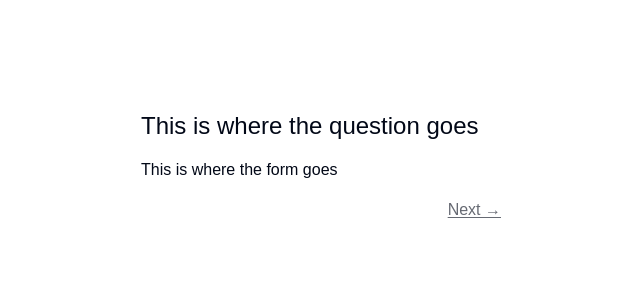
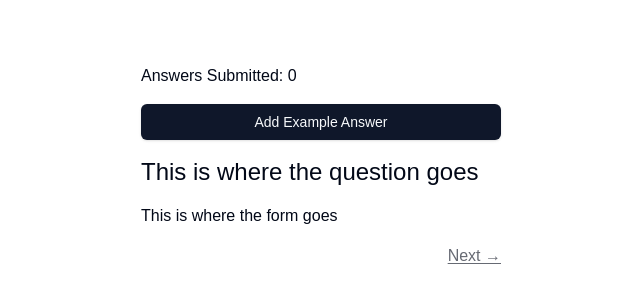
Before and after one commit to richard-xue-vrx/Unihack2025, a Next.js app in the folder frontend/: page /survey in a window 1280 px wide. Shown: the part 234-534 px from the top of the page, without its empty margins (319-959 px from the left). Built offline with nearby package versions, Linux system fonts and the light colour scheme; a web font is replaced by a local one.

Commit message:
frontend context for questions and function done

```diff
--- a/frontend/app/survey/layout.tsx
+++ b/frontend/app/survey/layout.tsx
@@ -1,11 +1,13 @@
+import { UserDataContextProvider } from "@/context/UserDataContext";
+
 export default function RootLayout({
   children,
 }: Readonly<{
   children: React.ReactNode;
 }>) {
   return (
-    <>
+    <UserDataContextProvider>
       {children}
-    </>
+    </UserDataContextProvider>
   );
 }
--- a/frontend/app/survey/page.tsx
+++ b/frontend/app/survey/page.tsx
@@ -2,10 +2,42 @@
 import React from "react";
 import Link from "next/link";
 
+import { AnsweredQuestion, UserDataContextType, useUserData } from "@/context/UserDataContext";
+import { Button } from "@/components/ui/button";
+
+const addQuestionAnswer = (answeredQuestion: AnsweredQuestion, context: UserDataContextType) => {
+  const { userData, setUserData } = context;
+  const newUserData = JSON.parse(JSON.stringify(userData));
+  newUserData.questions.push(answeredQuestion);
+  setUserData(newUserData);
+}
+
 export default function Survey() {
+  const context = useUserData();
+  if (!context) return <div>Error: UserDataProvider is missing</div>;
+  const { userData, setUserData } = context;
+
+  const handleAddQuestionAnswer = () => {
+    addQuestionAnswer({
+      category_name: "life_goals",
+      type: "BINARY",
+      is_self_question: true,
+      is_similar_question: true,
+      question: "some question that we add",
+      answers: [{
+        answer1: 1,
+        answer2: 0,
+      }]
+    }, context);
+  }
+
   return (
     <div className="flex justify-center items-center h-screen gap-8">
       <main className="flex flex-col space-y-4 min-w-[360px] max-w-[480px]">
+        <div>
+          Answers Submitted: {userData.questions.length}
+        </div>
+        <Button onClick={() => handleAddQuestionAnswer()}>Add Example Answer</Button>
         <div className="text-2xl">
           This is where the question goes
         </div>
--- /dev/null
+++ b/frontend/context/UserDataContext.tsx
@@ -0,0 +1,74 @@
+'use client'
+import React from 'react';
+import { Category } from '@/QuestionTypes';
+
+const defaultUserData: UserData = {
+  email: undefined,
+  first_name: undefined,
+  last_name: undefined,
+  age: undefined,
+  gender: undefined,
+  sexuality: undefined,
+  category_weights: {
+    personality: undefined,
+    morals: undefined,
+    interest_hobbies: undefined,
+    life_goals: undefined,
+    love_languages: undefined,
+    lifestyle: undefined,
+  },
+  questions: [],
+};
+
+export interface AnsweredQuestion {
+  category_name: Category,
+  type: "RANKED" | "SCALE" | "BINARY"
+  is_self_question: boolean,
+  is_similar_question: boolean,
+  question: string,
+  // SCALE  key: (same as question string), value: number (1 - 5)
+  // BINARY key: (answer), value: number (1 for selected, 0 for not)
+  // RANKED key: (ranked selection), value: number (normalised value from 1 - 10)
+  answers: { [key: string]: number }[];
+}
+
+export interface UserData {
+  email: string | undefined,
+  first_name: string | undefined,
+  last_name: string | undefined,
+  age: number | undefined,
+  gender: string | undefined,
+  sexuality: string | undefined,
+  category_weights: {
+    personality: number | undefined,
+    morals: number | undefined,
+    interest_hobbies: number | undefined,
+    life_goals: number | undefined,
+    love_languages: number | undefined,
+    lifestyle: number | undefined,
+  },
+  questions: AnsweredQuestion[]
+}
+
+
+export interface UserDataContextType {
+  userData: UserData;
+  setUserData: React.Dispatch<React.SetStateAction<UserData>>;
+}
+const UserDataContext = React.createContext<UserDataContextType | undefined>(undefined);
+
+export const UserDataContextProvider = ({
+  children,
+}: Readonly<{
+  children: React.ReactNode;
+}>) => {
+  const [userData, setUserData] = React.useState<UserData>(defaultUserData);
+
+  return (
+    <UserDataContext.Provider value={{ userData, setUserData }}>
+      {children}
+    </UserDataContext.Provider>
+  );
+};
+
+export const useUserData = () => React.useContext(UserDataContext);
```
Also changed, not shown: frontend/QuestionTypes.ts (+7 -2 lines).
